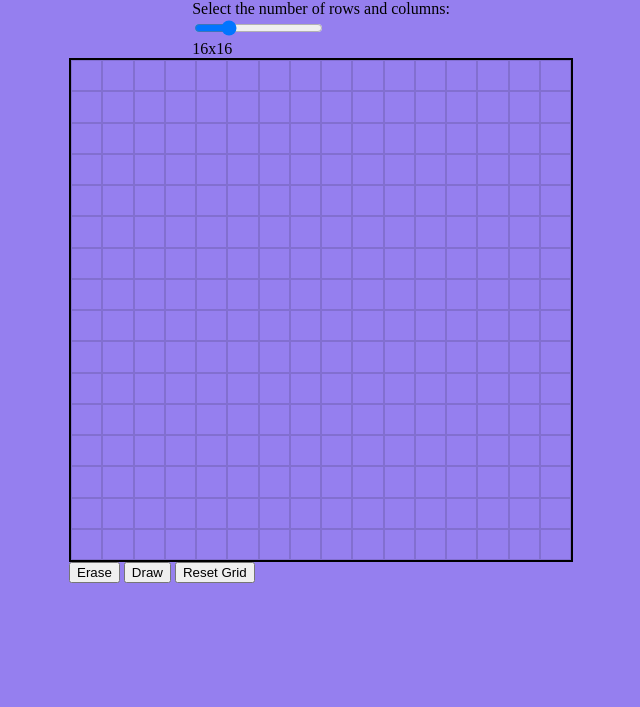
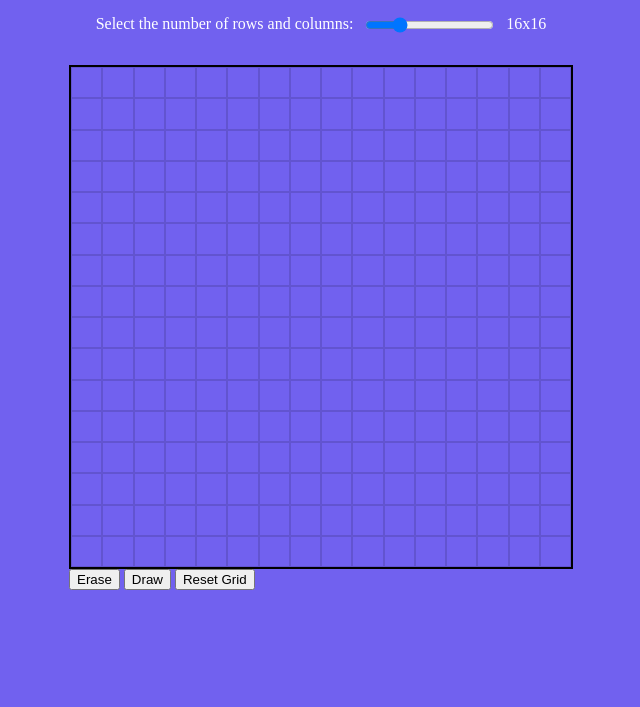
Before and after one commit to emmanuelEst/Etch-a-Sketch, a plain HTML site: page index.html in a window 1280 px wide. Shown: the part 93-800 px from the top of the page, without its empty margins (319-959 px from the left). Drawn offline with Linux system fonts and the light colour scheme.

Commit message:
Add styles for slider container
Note: changed background color to a darker color contrasting the text
better

```diff
--- a/styles.css
+++ b/styles.css
@@ -16,7 +16,7 @@ body {
     flex-direction: column;
     align-items: center;
     margin: 0;
-    background-color: var(--Medium-Purple);
+    background-color: var(--Medium-Slate-Blue);
 }
 
 #title {
@@ -27,6 +27,16 @@ body {
     margin-bottom: 10px;
 
     color: white;
+}
+
+.slider-container {
+    display: flex;
+    flex-direction: row;
+    column-gap: 10px;
+    color: white;
+
+    padding: 15px 10px;
+    margin-bottom: 15px;
 }
 
 #sketch-pad {
```
